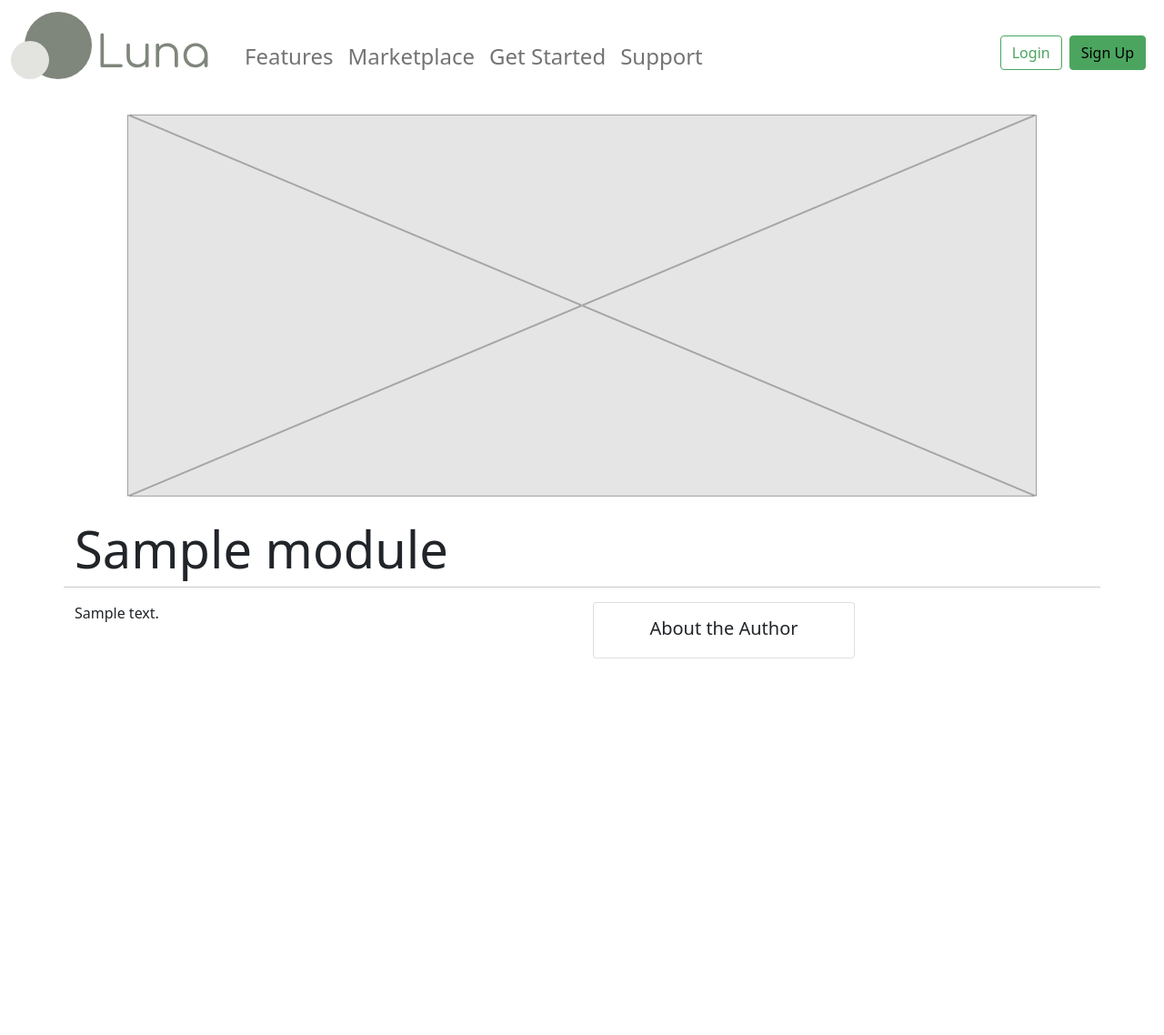
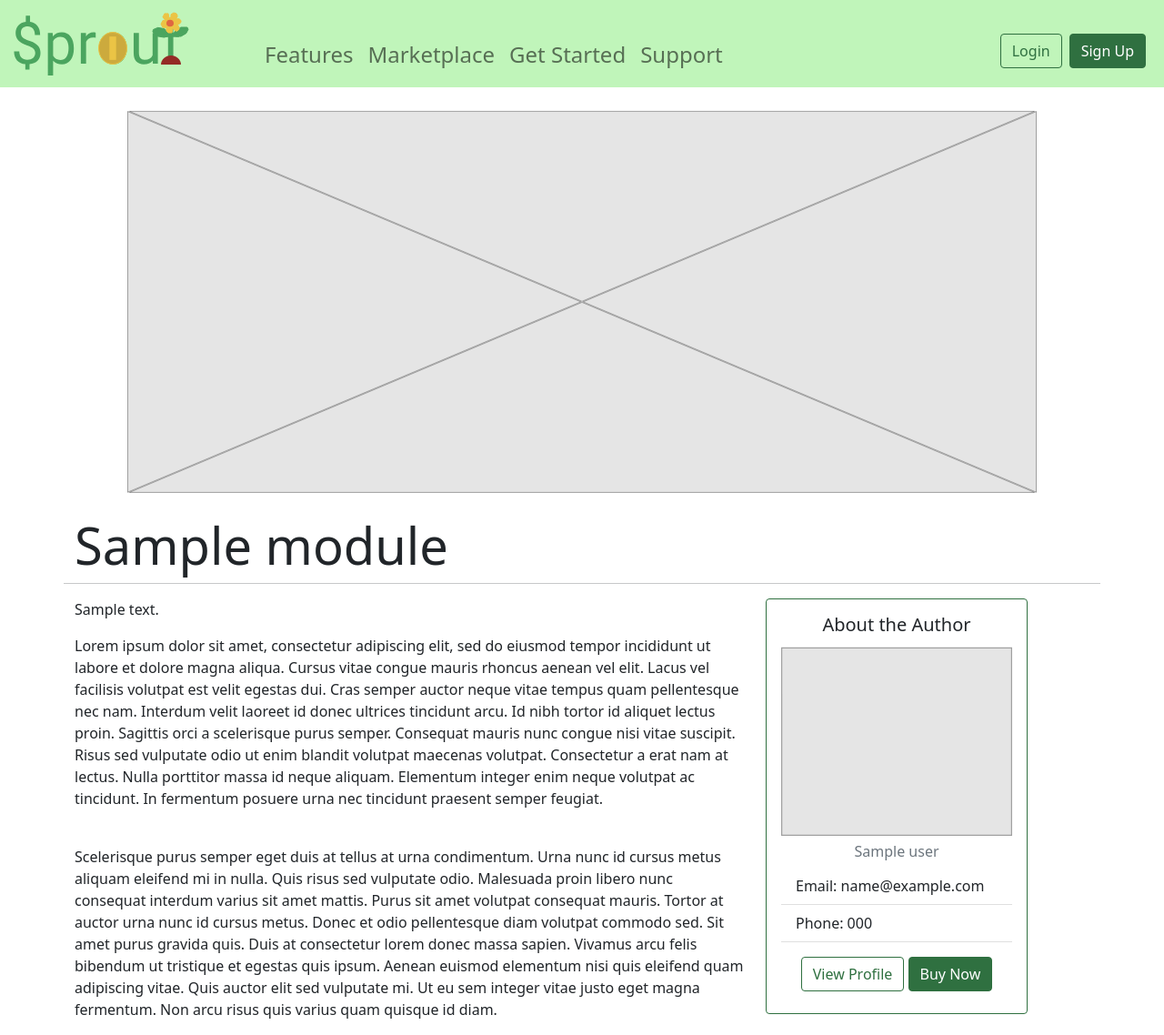
Before and after one commit to abm-77/VirtualConsultantMomentum2021, a Flask app: page /store/modules/1 in a window 1280 px wide. Shown: the whole page at 91% size. Before the commit the page ends 724 px from the top, so only its background shows below. Run offline with Flask 2, Linux system fonts and the light colour scheme; a database or web service that is not in the repository returns one stand-in record (values such as "Sample title"); some libraries are stand-ins or nearby versions.

Commit message:
Initial Color Scheme and About the Author
Lowkey forgot to switch branches so this is a two for one. Updated the colors that David sent and added more to the module store page.

```diff
--- a/flask/app/static/css/main.scss
+++ b/flask/app/static/css/main.scss
@@ -3,10 +3,26 @@
 // yellow: EBC445
 // dark red: 6E140C
 // brick red: 942B26
+/*
+logo:
+⁃text: 2F7040
+⁃tree: 8B673D
+⁃leaf: 75B656
+upper banner:
+⁃background: C0F5BA
+⁃features, support, etc.: 42882A
+⁃all borders: black (000000)
+⁃sign up filler + all mouse hover fillers: 2F7040
+lower info section:
+⁃background: C0F5BA
+⁃borders: black (000000)
+⁃“get started” filler: 2F7040
+⁃“New!” module notif: BD6C2C
+*/
 
 $theme-colors: (
-  "light":      #FFFFFF,
-  "dark":      #4BA55F
+  "light":      #C1F5BA,
+  "dark":      #2F7040
 );
 
 @import "./scss/bootstrap";
--- a/flask/app/templates/macros/card_macros.html
+++ b/flask/app/templates/macros/card_macros.html
@@ -1,5 +1,5 @@
 {% macro basic_info_button_card(title="", text="", buttonText="", dest="/") -%}
-<div class="card border-secondary">
+<div class="card bg-transparent border-dark">
     <div class="card-body">
 
         <h5 class="card-title">{{title}}</h5>
--- a/flask/app/templates/public/login.html
+++ b/flask/app/templates/public/login.html
@@ -21,7 +21,7 @@
         <div class="row">
 
             <div class="col">
-                <div class="card mx-auto" style="width:30rem;">
+                <div class="card mx-auto border-dark" style="width:30rem;">
                     <div class="card-body">
                     <h2 class="card-title text-center">Log in to Your Account</h1>
 
--- a/flask/app/templates/public/module_page.html
+++ b/flask/app/templates/public/module_page.html
@@ -15,22 +15,48 @@
             <div class="text-center mb-4">
                 <img src="{{ url_for('static', filename='img/PlaceholderBanner.svg') }}" class="img-fluid" alt="Product Image">
             </div>
+
             <h1 class="display-4">{{ module["name"] }}</h4>
             <hr>
 
             <div class ="container">
                 <div class="row">
-                    <div class="col">
+                    <div class="col-8">
                         <p>{{ module["description"] }}</p>
+                        <p>
+                            Lorem ipsum dolor sit amet, consectetur adipiscing elit, sed do eiusmod tempor incididunt ut labore et dolore magna aliqua. Cursus vitae congue mauris rhoncus aenean vel elit. Lacus vel facilisis volutpat est velit egestas dui.
+                            Cras semper auctor neque vitae tempus quam pellentesque nec nam. Interdum velit laoreet id donec ultrices tincidunt arcu. Id nibh tortor id aliquet lectus proin. Sagittis orci a scelerisque purus semper. Consequat mauris nunc congue nisi vitae suscipit.
+                            Risus sed vulputate odio ut enim blandit volutpat maecenas volutpat. Consectetur a erat nam at lectus. Nulla porttitor massa id neque aliquam. Elementum integer enim neque volutpat ac tincidunt. In fermentum posuere urna nec tincidunt praesent semper feugiat.
+                        </p>
+                        <br>
+                        <p>
+                            Scelerisque purus semper eget duis at tellus at urna condimentum. Urna nunc id cursus metus aliquam eleifend mi in nulla. Quis risus sed vulputate odio. Malesuada proin libero nunc consequat interdum varius sit amet mattis. Purus sit amet volutpat consequat mauris.
+                            Tortor at auctor urna nunc id cursus metus. Donec et odio pellentesque diam volutpat commodo sed. Sit amet purus gravida quis. Duis at consectetur lorem donec massa sapien. Vivamus arcu felis bibendum ut tristique et egestas quis ipsum. Aenean euismod elementum nisi quis eleifend quam adipiscing vitae.
+                            Quis auctor elit sed vulputate mi. Ut eu sem integer vitae justo eget magna fermentum. Non arcu risus quis varius quam quisque id diam.
+                        </p>
                     </div>
-                    <div class="col">
-                        <div class="card" style="width: 18rem;">
+
+                    <div class="col-2">
+                        <div class="card border-dark" style="width: 18rem;">
                             <div class="card-body">
+
                                 <h5 class="card-title text-center">About the Author</h5>
-                                <h6 class="card-subtitle mb-2 text-muted"></h6>
-                                <p class="card-text"></p>
+                                <img src="{{ url_for('static', filename='img/PlaceholderImage.svg') }}" class="card-img-top" alt="Product Image">
+                                <h6 class="card-subtitle mb-2 mt-2 text-center text-muted">{{ author["name"] }}</h6>
+
+                                <ul class="list-group list-group-flush">
+                                    <li class="list-group-item">Email: {{ author["email"] }}</li>
+                                    <li class="list-group-item">Phone: {{ author["phone"] }}</li>
+                                    <li class="list-group-item"></li>
+                                </ul>
+
+                                <div class="text-center">
+                                    <a type="button" class="btn btn-outline-dark mb-2" href="/profile/modules/}}">View Profile</a>
+                                    <a type="button" class="btn btn-dark mb-2" href="/profile/modules/}}">Buy Now</a>
+                                </div>
                             </div>
                         </div>
+
                     </div>
                 </div>
 
--- a/flask/app/templates/public/profile.html
+++ b/flask/app/templates/public/profile.html
@@ -24,7 +24,7 @@
     <div class="row">
     <!-- Basic Info -->
         <div class="col">
-            <div class="card mx-auto" style="width:30rem;">
+            <div class="card border-dark mx-auto" style="width:30rem;">
                 <div class="card-body">
                     <h3 class="card-title text-center">Basic Information</h2>
 
@@ -52,7 +52,7 @@
         <!-- Vendor Module Creation -->
         {% if session["user"]["role"] == "VENDOR" %}
         <div class="col">
-            <div class="card mx-auto" style="width:30rem;">
+            <div class="card mx-auto border-dark" style="width:30rem;">
                 <div class="card-body">
                     <h3 class="card-title text-center">Create a Module</h2>
                     <form action="/profile" method="POST" name="moduleform">
--- a/flask/app/templates/public/signup.html
+++ b/flask/app/templates/public/signup.html
@@ -23,7 +23,7 @@
         <div class="row">
 
             <div class="col">
-                <div class="card mx-auto" style="width:30rem;">
+                <div class="card mx-auto border-dark" style="width:30rem;">
                     <div class="card-body">
                     <h2 class="card-title text-center"> Create an Account</h1>
 
--- a/flask/app/templates/public/templates/base_template.html
+++ b/flask/app/templates/public/templates/base_template.html
@@ -19,7 +19,7 @@
     <!-- Browser Tab Icon -->
     <link rel="icon" href="url_for('static', 'img/Logo.ico')">
   </head>
-  <body>
+  <body style="background-color: #FFFFFF">
     <!-- Navbar Code and Templating -->
     <nav class="navbar navbar-expand-lg navbar-light bg-light mb-3">
 
@@ -73,10 +73,7 @@
     </main>
 
     <!-- Require Javascript Includes -->
-    <script src="https://code.jquery.com/jquery-3.2.1.slim.min.js" integrity="sha384-KJ3o2DKtIkvYIK3UENzmM7KCkRr/rE9/Qpg6aAZGJwFDMVNA/GpGFF93hXpG5KkN" crossorigin="anonymous"></script>
-    <script src="https://cdnjs.cloudflare.com/ajax/libs/popper.js/1.12.9/umd/popper.min.js" integrity="sha384-ApNbgh9B+Y1QKtv3Rn7W3mgPxhU9K/ScQsAP7hUibX39j7fakFPskvXusvfa0b4Q" crossorigin="anonymous"></script>
-    <script src="https://maxcdn.bootstrapcdn.com/bootstrap/4.0.0/js/bootstrap.min.js" integrity="sha384-JZR6Spejh4U02d8jOt6vLEHfe/JQGiRRSQQxSfFWpi1MquVdAyjUar5+76PVCmYl" crossorigin="anonymous"></script>
-
+    <script src="https://cdn.jsdelivr.net/npm/bootstrap@5.0.0-beta1/dist/js/bootstrap.bundle.min.js" integrity="sha384-ygbV9kiqUc6oa4msXn9868pTtWMgiQaeYH7/t7LECLbyPA2x65Kgf80OJFdroafW" crossorigin="anonymous"></script>
     <!-- Custom Javascript -->
     {% block script %} {% endblock %}
 
--- a/flask/app/views.py
+++ b/flask/app/views.py
@@ -55,8 +55,9 @@ def store ():
 def module_store_page(moduleID):
 
     module = database.modules.find_one({"_id" : moduleID})
+    module_author = database.users.find_one({"_id" : module["creator_id"]})
 
-    return render_template("public/module_page.html", module = module)
+    return render_template("public/module_page.html", module = module, author = module_author)
 
 ### MODULE VIEWS ###
 @app.route("/modules/<moduleID>")
```
Also changed, not shown: flask/app/static/css/main.css, flask/app/static/img/Logo.png (added), flask/app/static/img/Logo.svg, 1 other file.
